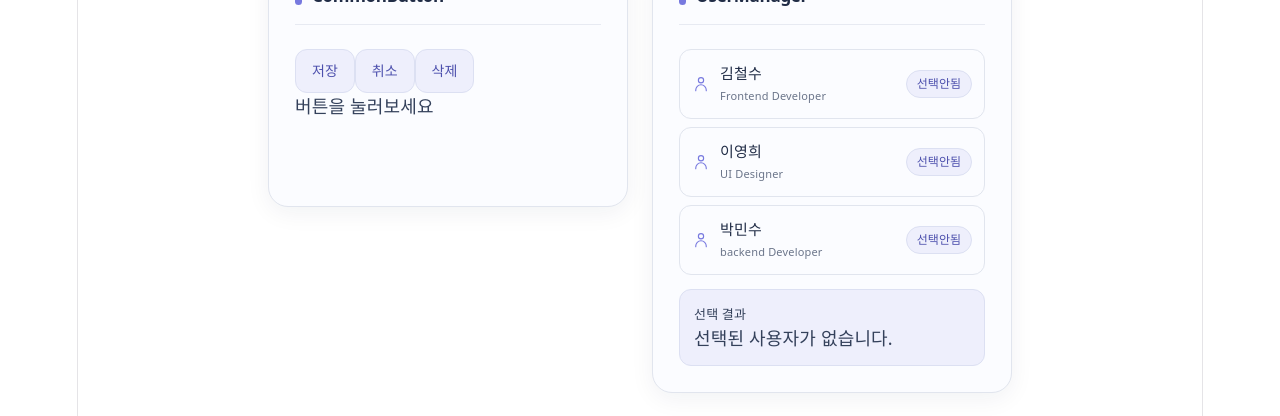
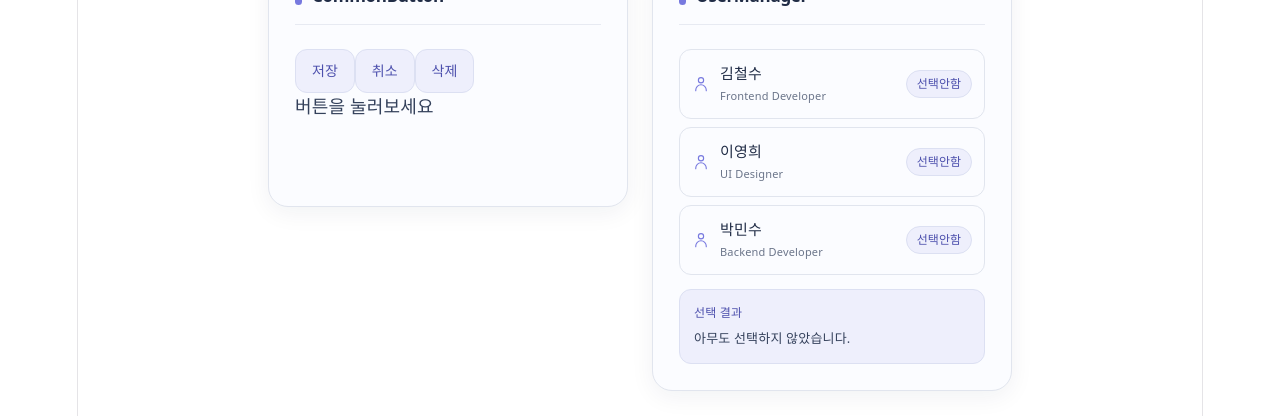
Before and after one commit to dev-cenelia/mini-demos, a React (Vite) app: page / in a window 1280 px wide. Shown: the part 1049-1465 px from the top of the page. Built offline with nearby package versions, Linux system fonts and the light colour scheme.

Commit message:
refactor: 사용자 선택 이벤트 전달 및 선택 UI 정리

```diff
--- a/src/demos/userManager/UserCard.module.css
+++ b/src/demos/userManager/UserCard.module.css
@@ -19,6 +19,17 @@
 
 .card + .card {
   margin-top: 8px;
+}
+
+.card[data-selected="true"] {
+  border-color: #b4b8e7;
+  background: #f3f3ff;
+}
+
+.card > button[aria-pressed="true"] {
+  border-color: #7779df;
+  background: #7779df;
+  color: #fff;
 }
 
 .card::before {
--- a/src/demos/userManager/UserCard.tsx
+++ b/src/demos/userManager/UserCard.tsx
@@ -1,23 +1,25 @@
+import styles from "./UserCard.module.css";
 import type { UserData } from "./UserManager";
-import styles from "./UserCard.module.css";
 
 type UserDataProps = {
   userProfile: UserData;
-  isSelect: boolean;
-  onSelected: () => void;
+  onSelect: (name: UserData) => void;
+  selected: boolean;
 };
 
 export default function UserCard({
   userProfile,
-  isSelect,
-  onSelected,
+  selected,
+  onSelect,
 }: UserDataProps) {
   const { name, job } = userProfile;
   return (
-    <div className={styles.card}>
+    <div className={styles.card} data-selected={selected}>
       <p>{name}</p>
       <p>{job}</p>
-      <button onClick={onSelected}>{isSelect ? "선택" : "선택안됨"}</button>
+      <button aria-pressed={selected} onClick={() => onSelect(userProfile)}>
+        {selected ? "선택" : "선택안함"}
+      </button>
     </div>
   );
 }
--- a/src/demos/userManager/UserManager.tsx
+++ b/src/demos/userManager/UserManager.tsx
@@ -5,20 +5,20 @@ import styles from "./UserManager.module.css";
 export type UserData = {
   name: string;
   job: string;
-  isSelected: boolean;
 };
 
 const userData: UserData[] = [
-  { name: "김철수", job: "Frontend Developer", isSelected: false },
-  { name: "이영희", job: "UI Designer", isSelected: false },
-  { name: "박민수", job: "backend Developer", isSelected: false },
+  { name: "김철수", job: "Frontend Developer" },
+  { name: "이영희", job: "UI Designer" },
+  { name: "박민수", job: "Backend Developer" },
 ];
-
 export default function UserManager() {
-  const [selectedUser, setSelectedUser] = useState<UserData>();
-
-  const handleSeletedUser = (user: UserData) => {
-    setSelectedUser((prev) => (prev?.name === user.name ? undefined : user));
+  // 선택(버튼) 상태관리
+  const [isSelect, setIsSelect] = useState<UserData | undefined>();
+  // 버튼 선택시 isSelect 업데이트
+  const handleUpdateSelect = (user: UserData) => {
+    setIsSelect((prev) => (prev?.name === user.name ? undefined : user));
+    console.log(isSelect);
   };
 
   return (
@@ -27,16 +27,18 @@ export default function UserManager() {
         <UserCard
           key={user.name}
           userProfile={user}
-          isSelect={selectedUser?.name === user.name}
-          onSelected={() => handleSeletedUser(user)}
+          selected={isSelect?.name === user.name}
+          onSelect={handleUpdateSelect}
         />
       ))}
 
-      <div className={styles.result}>
+      <div className={styles.result} aria-live="polite">
         <p>선택 결과</p>
-        {selectedUser
-          ? `${selectedUser.name}님을 선택하셨습니다.`
-          : "선택된 사용자가 없습니다."}
+        <p>
+          {isSelect
+            ? `${isSelect.name}님이 선택 되었습니다.`
+            : "아무도 선택하지 않았습니다."}
+        </p>
       </div>
     </div>
   );
```
